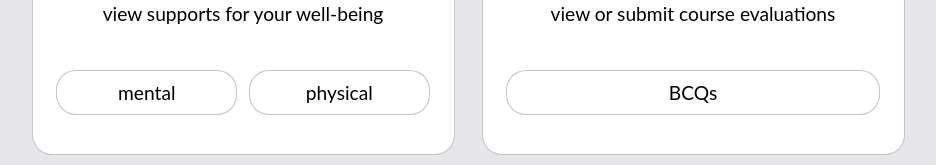
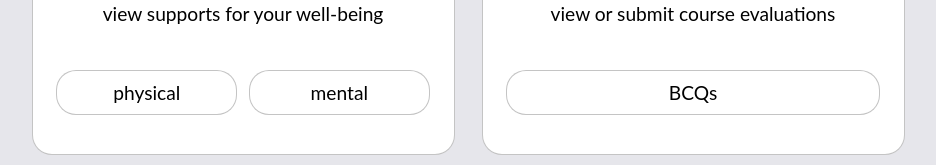
Before and after one commit to FoxSylv1/bearable, a React (Create React App) app: page / in a window 1280 px wide. Shown: the part 1578-1743 px from the top of the page, without its empty margins (172-1108 px from the left). Built offline with nearby package versions, Linux system fonts and the light colour scheme.

Commit message:
Swap health link order.

```diff
--- a/src/data/entryData.js
+++ b/src/data/entryData.js
@@ -63,8 +63,8 @@ export const entryData = [
     {
         title: "health",
         subtitle: "view supports for your well-being",
-        links: [{label: "mental", link: "https://bowdoin.edu/counseling/"},
-                {label: "physical", link: "https://bowdoin.edu/health/"}]
+        links: [{label: "physical", link: "https://bowdoin.edu/health/"},
+                {label: "mental", link: "https://bowdoin.edu/counseling/"}]
     },
     {
         title: "course evaluations",
```
